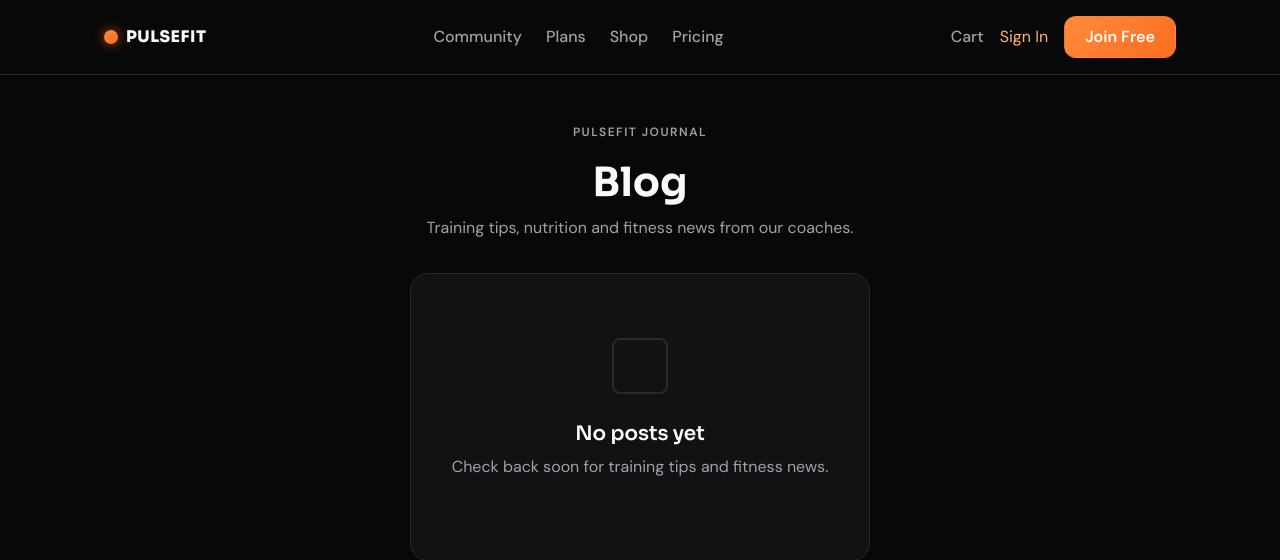
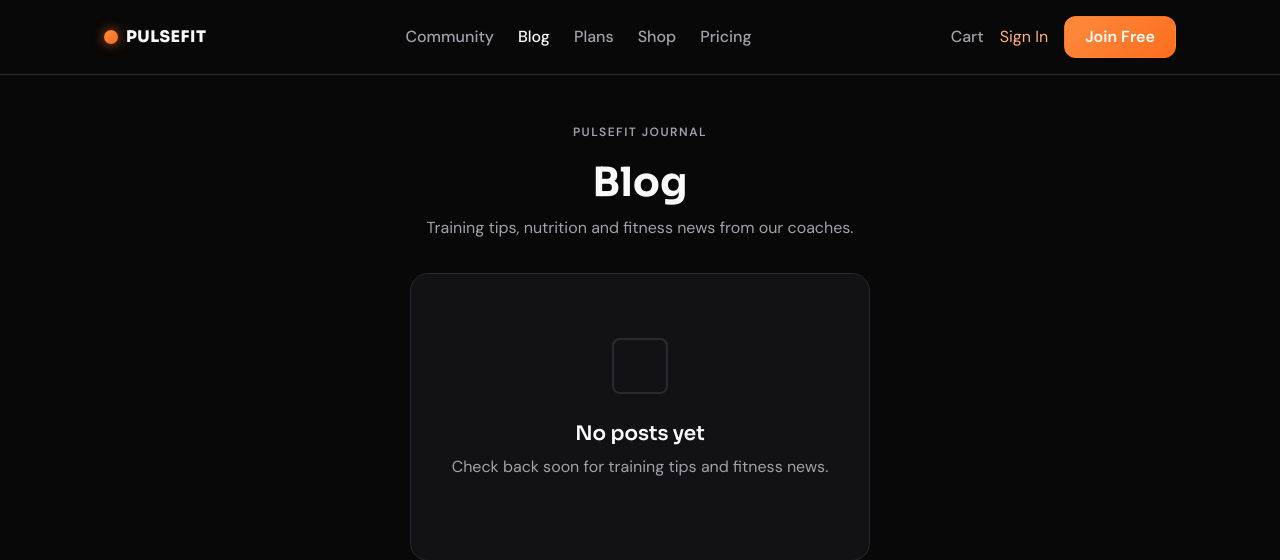
Before and after one commit to andreaslarssamils/pulsefit, a Django app: page /blog/ in a window 1280 px wide. Shown: the top 560 px of the page. Run offline with Django 4.2, Linux system fonts and the light colour scheme; data that the repository does not hold is empty; parts of the project's set-up code (start-up, migrations or seed data) failed here and were passed over.

Commit message:
Link blog from main nav and footer

```diff
--- a/templates/base.html
+++ b/templates/base.html
@@ -24,6 +24,7 @@
             <nav>
                 <ul class="nav-links">
                     <li><a href="{% url 'community:feed' %}"{% if request.resolver_match.app_name == 'community' %} class="is-active"{% endif %}>Community</a></li>
+                    <li><a href="{% url 'blog:list' %}"{% if request.resolver_match.app_name == 'blog' %} class="is-active"{% endif %}>Blog</a></li>
                     <li><a href="{% url 'plans:list' %}"{% if request.resolver_match.app_name == 'plans' %} class="is-active"{% endif %}>Plans</a></li>
                     <li><a href="{% url 'products:list' %}"{% if request.resolver_match.app_name == 'products' %} class="is-active"{% endif %}>Shop</a></li>
                     <li><a href="{% url 'subscriptions:pricing' %}">Pricing</a></li>
@@ -81,7 +82,7 @@
                 <h4>Community</h4>
                 <ul>
                     <li><a href="{% url 'community:feed' %}">Feed</a></li>
-                    <li><a href="#">Blog</a></li>
+                    <li><a href="{% url 'blog:list' %}">Blog</a></li>
                     <li><a href="#">Challenges</a></li>
                 </ul>
             </div>
```
